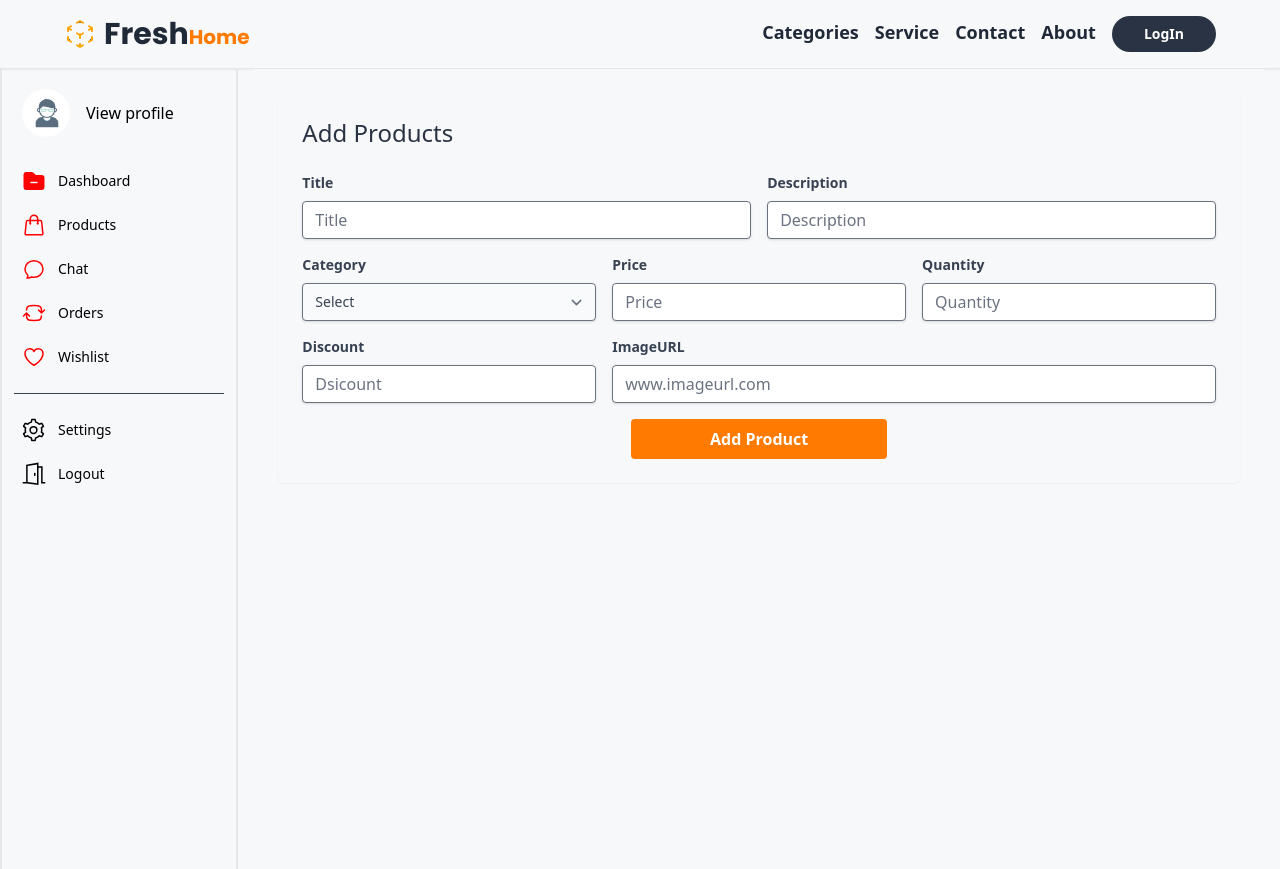
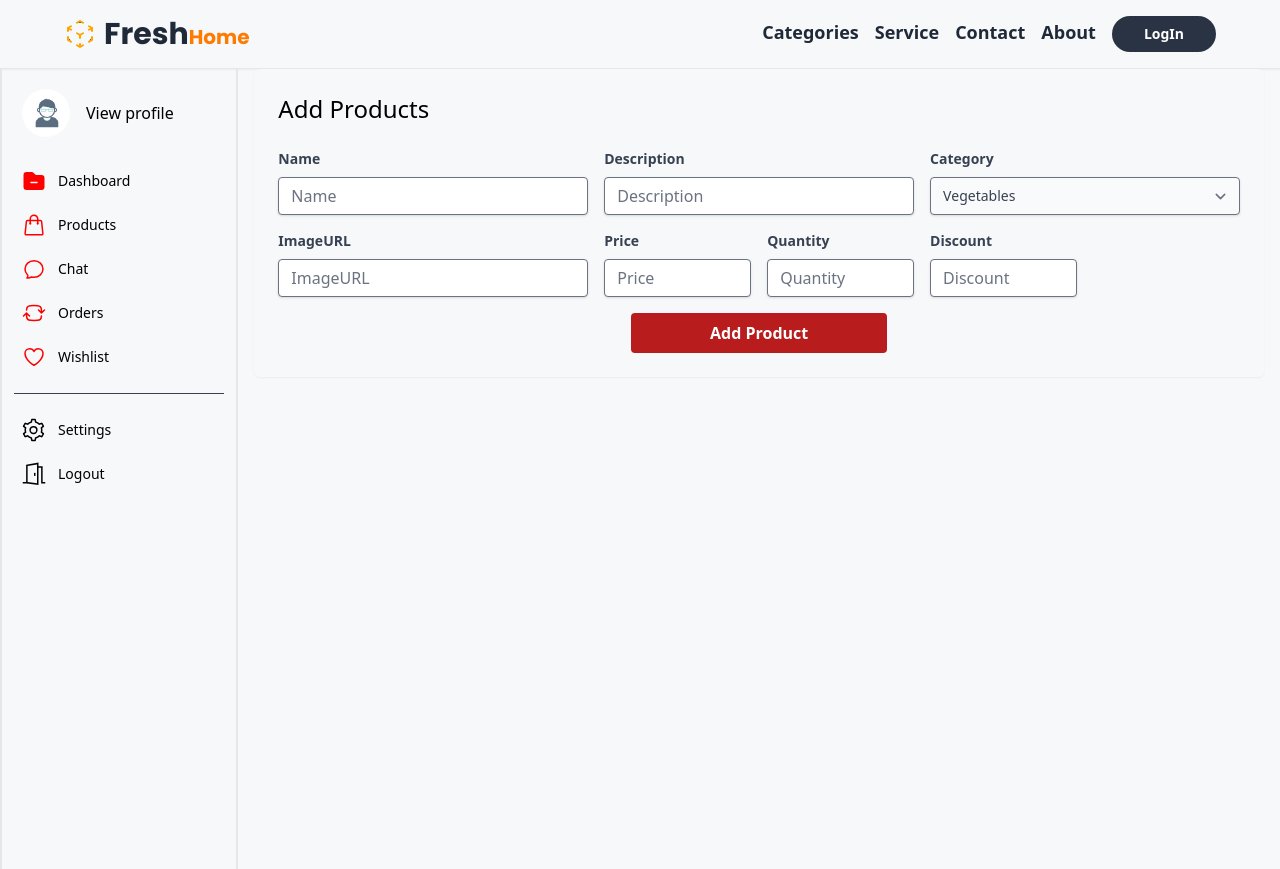
Before and after one commit to shyamenk/FreshHome, a Next.js app: page /admin/products in a window 1280 px wide. Built offline with nearby package versions, Linux system fonts and the light colour scheme; no server answers.

Commit message:
form validation added

```diff
--- /dev/null
+++ b/components/Custom.tsx
@@ -0,0 +1,7 @@
+import React from 'react'
+
+const Custom = () => {
+  return <div>Custom</div>
+}
+
+export default Custom
--- /dev/null
+++ b/components/shared/FormInput.tsx
@@ -0,0 +1,37 @@
+import {ProductSchemaType} from 'pages/[admin]/products'
+
+interface InputProps {
+  label: string
+  name: string
+  type: string
+  register: Function
+  isSubmitting: boolean
+}
+
+const FormInput: React.FC<InputProps> = ({
+  label,
+  name,
+  type,
+  register,
+  isSubmitting,
+}) => {
+  return (
+    <div>
+      <label
+        htmlFor={name}
+        className="block mb-2 text-sm font-bold text-gray-700"
+      >
+        {label}
+      </label>
+      <input
+        type={type}
+        placeholder={label}
+        {...register(name)}
+        disabled={isSubmitting}
+        className="w-full px-3 py-2 leading-tight text-gray-700 border rounded shadow appearance-none focus:outline-none focus:shadow-outline disabled:bg-gray-100 disabled:text-gray-300 disabled:cursor-not-allowed "
+      />
+    </div>
+  )
+}
+
+export default FormInput
--- a/package.json
+++ b/package.json
@@ -9,6 +9,7 @@
     "lint": "next lint"
   },
   "dependencies": {
+    "@hookform/resolvers": "^2.9.10",
     "@next-auth/prisma-adapter": "^1.0.5",
     "@next/font": "13.1.0",
     "@prisma/client": "^4.8.0",
@@ -22,6 +23,7 @@
     "next-auth": "^4.18.7",
     "react": "18.2.0",
     "react-dom": "18.2.0",
+    "react-hook-form": "^7.42.1",
     "ts-node": "^10.9.1",
     "typescript": "^4.9.4",
     "zod": "^3.20.2"
--- a/pages/[admin]/products/index.tsx
+++ b/pages/[admin]/products/index.tsx
@@ -1,59 +1,89 @@
+import React, {ReactElement} from 'react'
+import {zodResolver} from '@hookform/resolvers/zod'
+import {useForm, SubmitHandler, Controller} from 'react-hook-form'
+import {z} from 'zod'
 import AdminLayout from '@/components/layout/AdminLayout'
-import React, {ReactElement} from 'react'
-import {z} from 'zod'
+import FormInput from '@/components/shared/FormInput'
+// import Spinner from '@/components/shared/Spinner'
 
 const ProductSchema = z.object({
-  name: z.string().min(3, {message: 'Must be 3 or more characters long'}),
-  description: z
-    .string()
-    .min(5, {message: 'Must be 3 or more characters long'}),
-  category: z.string().min(5, {message: 'Must be 3 or more characters long'}),
-  price: z.number().positive({message: 'Must Be a Number'}),
-  quantity: z.number().positive({message: 'Must Be a Number'}),
-  discount: z.optional(z.number()),
-  imageUrl: z
-    .string()
-    .startsWith('https://', {message: 'Must provide secure URL'}),
+  name: z.string().min(2),
+  description: z.string().min(2),
+  category: z.string().min(1),
+  imageURL: z.string().url(),
+  price: z.coerce.number().min(1).nonnegative(),
+  quantity: z.coerce.number().min(1).nonnegative(),
+  discount: z.coerce.number().min(1).nonnegative(),
 })
 
-type Product = z.infer<typeof ProductSchema>
+export type ProductSchemaType = z.infer<typeof ProductSchema>
 
 const AddProduct = () => {
+  const {
+    register,
+    handleSubmit,
+    reset,
+    formState: {errors, isSubmitting},
+  } = useForm<ProductSchemaType>({resolver: zodResolver(ProductSchema)})
+
+  const onSubmit: SubmitHandler<ProductSchemaType> = async data => {
+    await new Promise<void>(async resolve => {
+      await setTimeout(() => {
+        console.log(data)
+        resolve(undefined)
+      }, 3000)
+    })
+
+    reset()
+  }
+
+  console.log(errors)
+
+  // if (isSubmitting) {
+  //   return <Spinner />
+  // }
+
   return (
     <div>
-      <section className="p-6 mx-auto bg-primary text-secondary1">
-        <form className="container flex flex-col mx-auto space-y-12 ng-untouched ng-pristine ng-valid">
+      <form
+        // onSubmit={handleSubmit(formSubmitHandler)}
+        onSubmit={handleSubmit(onSubmit)}
+        className="container flex flex-col mx-auto space-y-12 "
+      >
         <fieldset className="grid grid-cols-3 gap-6 p-6 rounded-md shadow-sm bg-primary">
           <h1 className="text-2xl font-medium">Add Products</h1>
+
           <div className="grid grid-cols-6 gap-4 col-span-full lg:col-span-3">
-              <div className="col-span-full sm:col-span-3">
-                <label
-                  htmlFor="name"
-                  className="block mb-2 text-sm font-bold text-gray-700"
-                >
-                  Title
-                </label>
-                <input
-                  id="name"
+            <div className="col-span-full sm:col-span-2">
+              <FormInput
+                label="Name"
+                name="name"
                 type="text"
-                  placeholder="Title"
-                  className="w-full px-3 py-2 leading-tight text-gray-700 border rounded shadow appearance-none focus:outline-none focus:shadow-outline "
+                register={register}
+                isSubmitting={isSubmitting}
               />
+              {errors?.name && (
+                <p className="mt-1 text-sm text-red-500">
+                  {errors.name?.message}
+                </p>
+              )}
             </div>
-              <div className="col-span-full sm:col-span-3">
-                <label
-                  htmlFor="description"
-                  className="block mb-2 text-sm font-bold text-gray-700"
-                >
-                  Description
-                </label>
-                <input
-                  id="description"
-                  placeholder="Description"
+
+            <div className="col-span-full sm:col-span-2">
+              <FormInput
+                name="description"
+                label="Description"
                 type="text"
-                  className="w-full px-3 py-2 leading-tight text-gray-700 border rounded shadow appearance-none focus:outline-none focus:shadow-outline"
+                register={register}
+                isSubmitting={isSubmitting}
               />
+              {errors?.description && (
+                <p className="mt-1 text-sm text-red-500">
+                  {errors.description?.message}
+                </p>
+              )}
             </div>
+
             <div className="col-span-full sm:col-span-2">
               <label
                 htmlFor="category"
@@ -62,81 +92,100 @@ const AddProduct = () => {
                 Category
               </label>
               <select
-                  id="category"
-                  className="block w-full px-3 py-2 text-sm text-gray-700 border rounded shadow appearance-none bg-gray-50 focus:outline-none focus:shadow-outline "
+                {...register('category', {
+                  required: 'Email Address is required',
+                })}
+                className='className="block w-full px-3 py-2 text-sm text-gray-700 border rounded shadow appearance-none bg-gray-50 focus:outline-none focus:shadow-outline'
               >
-                  <option value="Category">Select</option>
-                  <option value="VEG">Vegetables</option>
-                  <option value="FRUIT">Fruits</option>
-                  <option value="FG">Food Grains</option>
-                  <option value="Bev">Beverages</option>
+                <option value="" disabled>
+                  Choose One
+                </option>
+                <option value="Vegetables">Vegetables</option>
+                <option value="Fruits">Fruits</option>
+                <option value="Snacks">Snacks</option>
+                <option value="Beverages">Beverages</option>
               </select>
+              {errors?.category && (
+                <p className="mt-1 text-sm text-red-500">
+                  {errors.category?.message}
+                </p>
+              )}
             </div>
+
             <div className="col-span-full sm:col-span-2">
-                <label
-                  htmlFor="price"
-                  className="block mb-2 text-sm font-bold text-gray-700"
+              <FormInput
+                name="imageURL"
+                label="ImageURL"
+                type="text"
+                register={register}
+                isSubmitting={isSubmitting}
+              />
+              {errors?.imageURL && (
+                <p className="mt-1 text-sm text-red-500">
+                  {errors.imageURL?.message}
+                </p>
+              )}
+            </div>
+
+            <div className="col-span-full sm:col-span-1">
+              <FormInput
+                name="price"
+                label="Price"
+                type="number"
+                register={register}
+                isSubmitting={isSubmitting}
+              />
+              {errors?.price && (
+                <p className="mt-1 text-sm text-red-500">
+                  {errors.price?.message}
+                </p>
+              )}
+            </div>
+
+            <div className="col-span-full sm:col-span-1">
+              <FormInput
+                name="quantity"
+                label="Quantity"
+                type="number"
+                register={register}
+                isSubmitting={isSubmitting}
+              />
+              {errors?.quantity && (
+                <p className="mt-1 text-sm text-red-500">
+                  {errors.quantity?.message}
+                </p>
+              )}
+            </div>
+
+            <div className="col-span-full sm:col-span-1">
+              <FormInput
+                name="discount"
+                label="Discount"
+                type="number"
+                register={register}
+                isSubmitting={isSubmitting}
+              />
+              {errors?.discount && (
+                <p className="mt-1 text-sm text-red-500">
+                  {errors.discount?.message}
+                </p>
+              )}
+            </div>
+
+            <div className="mx-auto col-span-full sm:col-span-6">
+              <button
+                type="submit"
+                disabled={isSubmitting}
+                className="w-64 px-4 py-2 font-bold text-white bg-red-700 rounded hover:bg-red-500 focus:outline-none focus:shadow-lg disabled:bg-gray-100 disabled:text-gray-300 disabled:cursor-not-allowed"
               >
-                  Price
-                </label>
-                <input
-                  id="price"
-                  type="text"
-                  placeholder="Price"
-                  className="w-full px-3 py-2 leading-tight text-gray-700 border rounded shadow appearance-none focus:outline-none focus:shadow-outline"
-                />
-              </div>
-              <div className="col-span-full sm:col-span-2">
-                <label
-                  htmlFor="quantity"
-                  className="block mb-2 text-sm font-bold text-gray-700"
-                >
-                  Quantity
-                </label>
-                <input
-                  id="quantity"
-                  type="number"
-                  placeholder="Quantity"
-                  className="w-full px-3 py-2 leading-tight text-gray-700 border rounded shadow appearance-none focus:outline-none focus:shadow-outline"
-                />
-              </div>
-              <div className="col-span-full sm:col-span-2">
-                <label
-                  htmlFor="discount"
-                  className="block mb-2 text-sm font-bold text-gray-700"
-                >
-                  Discount
-                </label>
-                <input
-                  id="discount"
-                  type="number"
-                  placeholder="Dsicount"
-                  className="w-full px-3 py-2 leading-tight text-gray-700 border rounded shadow appearance-none focus:outline-none focus:shadow-outline"
-                />
-              </div>
-              <div className="col-span-full sm:col-span-4">
-                <label
-                  htmlFor="imageURL"
-                  className="block mb-2 text-sm font-bold text-gray-700"
-                >
-                  ImageURL
-                </label>
-                <input
-                  id="imageURL"
-                  type="text"
-                  placeholder="www.imageurl.com"
-                  className="w-full px-3 py-2 leading-tight text-gray-700 border rounded shadow appearance-none focus:outline-none focus:shadow-outline"
-                />
-              </div>
-              <div className="mx-auto col-span-full sm:col-span-6">
-                <button className="w-64 px-4 py-2 font-bold text-white rounded bg-hover hover:bg-red-700 focus:outline-none focus:shadow-lg">
                 Add Product
               </button>
             </div>
           </div>
         </fieldset>
+        {/* <pre>{JSON.stringify(watch(), null, 2)}</pre> */}
       </form>
-      </section>
+      {/* </section> */}
     </div>
   )
 }
```
Also changed, not shown: 1 other file (tests, documents, lock files or other folders). Lines whose indentation alone changed are shown as unchanged.
